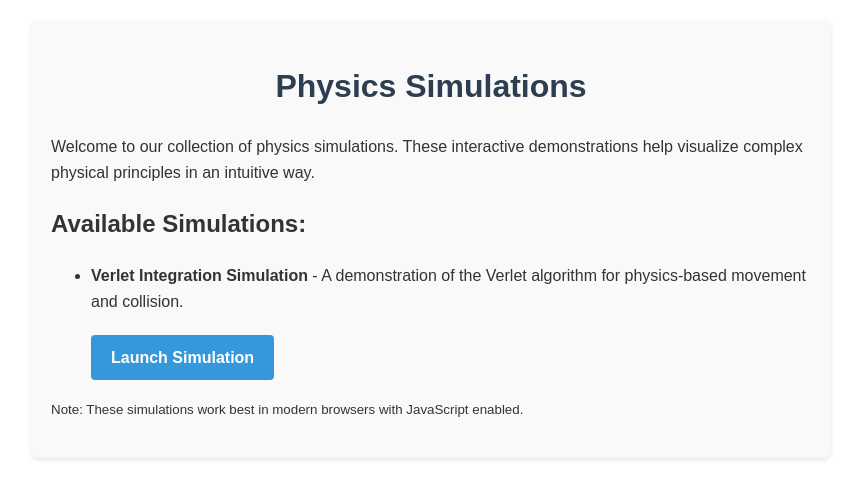
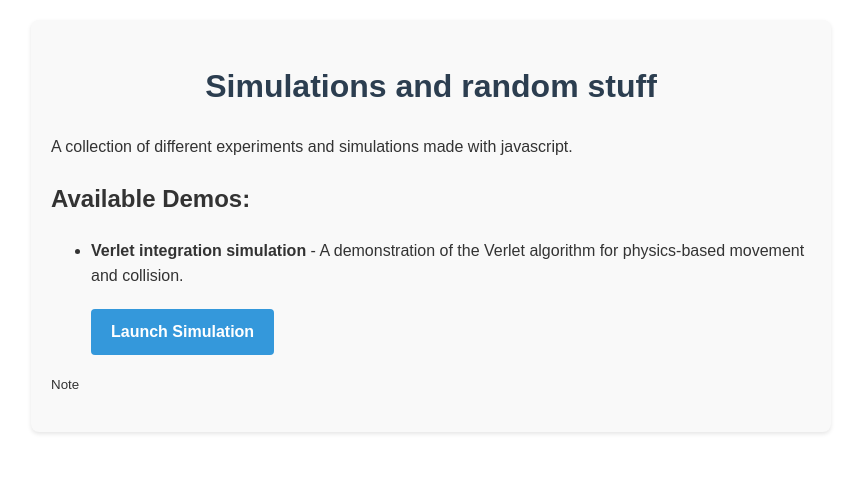
Before and after one commit to jcanofuentes/pages-playground, a plain HTML site: page index.html in a window 1280 px wide. Shown: the whole page, without its empty margins (209-1070 px from the left). Drawn offline with Linux system fonts and the light colour scheme.

Commit message:
Update index.html content and headings for clarity and consistency

```diff
--- a/index.html
+++ b/index.html
@@ -41,19 +41,19 @@
 </head>
 <body>
     <div class="container">
-        <h1>Physics Simulations</h1>
-        <p>Welcome to our collection of physics simulations. These interactive demonstrations help visualize complex physical principles in an intuitive way.</p>
+        <h1>Simulations and random stuff</h1>
+        <p>A collection of different experiments and simulations made with javascript.</p>
 
-        <h2>Available Simulations:</h2>
+        <h2>Available Demos:</h2>
         <ul>
             <li>
-                <strong>Verlet Integration Simulation</strong> - A demonstration of the Verlet algorithm for physics-based movement and collision.
+                <strong>Verlet integration simulation</strong> - A demonstration of the Verlet algorithm for physics-based movement and collision.
                 <br>
                 <a href="simulation/simple-verlet-simulation.html" class="button">Launch Simulation</a>
             </li>
         </ul>
 
-        <p><small>Note: These simulations work best in modern browsers with JavaScript enabled.</small></p>
+        <p><small>Note</small></p>
     </div>
 </body>
 </html>
```
